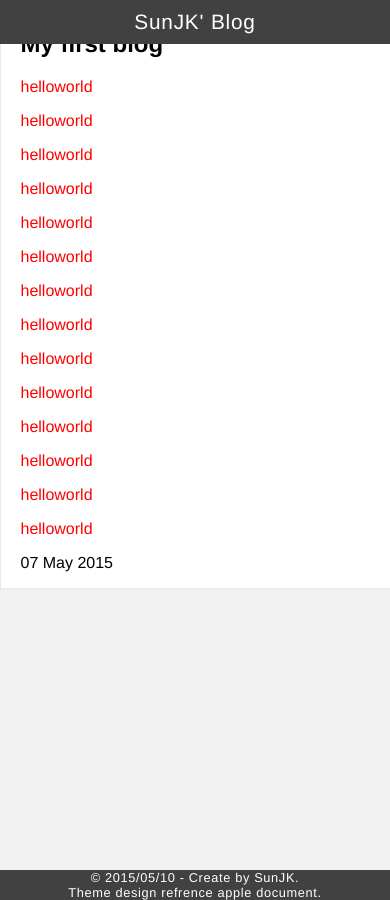
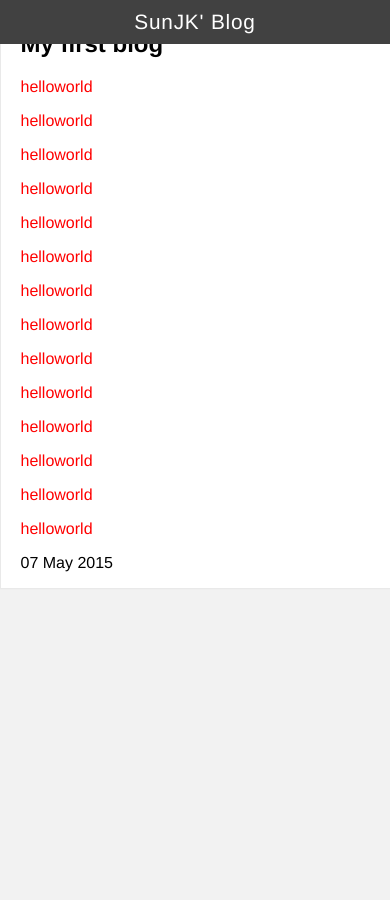
Before and after one commit to sunjk000/sunjk000.github.io, a Jekyll site: the page built from _posts/2015-05-07-test.md, in a window 390 px wide and 900 px high, scrolled down 54 px. Built offline with Jekyll 4.4.1, drawn with Linux system fonts in a browser that asks for light colours.

Commit message:
2015-05-11

```diff
--- a/_config.yml
+++ b/_config.yml
@@ -1,3 +1,3 @@
 permalink: /:title
-testUrl: http://localhost:4000
+testurl: http://192.168.1.105:4000
 url: http://sunjk.so
--- a/_layouts/articleDetail.html
+++ b/_layouts/articleDetail.html
@@ -36,7 +36,7 @@
 			</div>
 		</div>
 
-    <div class="footer">
+    <div class="footer hidden">
     	© 2015/05/10 - Create by SunJK. <br/>Theme design refrence apple document.
     </div>
 		<script type="text/javascript">
--- a/assets/css/main.css
+++ b/assets/css/main.css
@@ -237,7 +237,6 @@ html,body	{
 		}
 	.mainContent {
 		width: 100%;
-		margin-bottom: 50px;
 		}
 	.headTitle-cover-view-up {
 		width: 100%;
```
